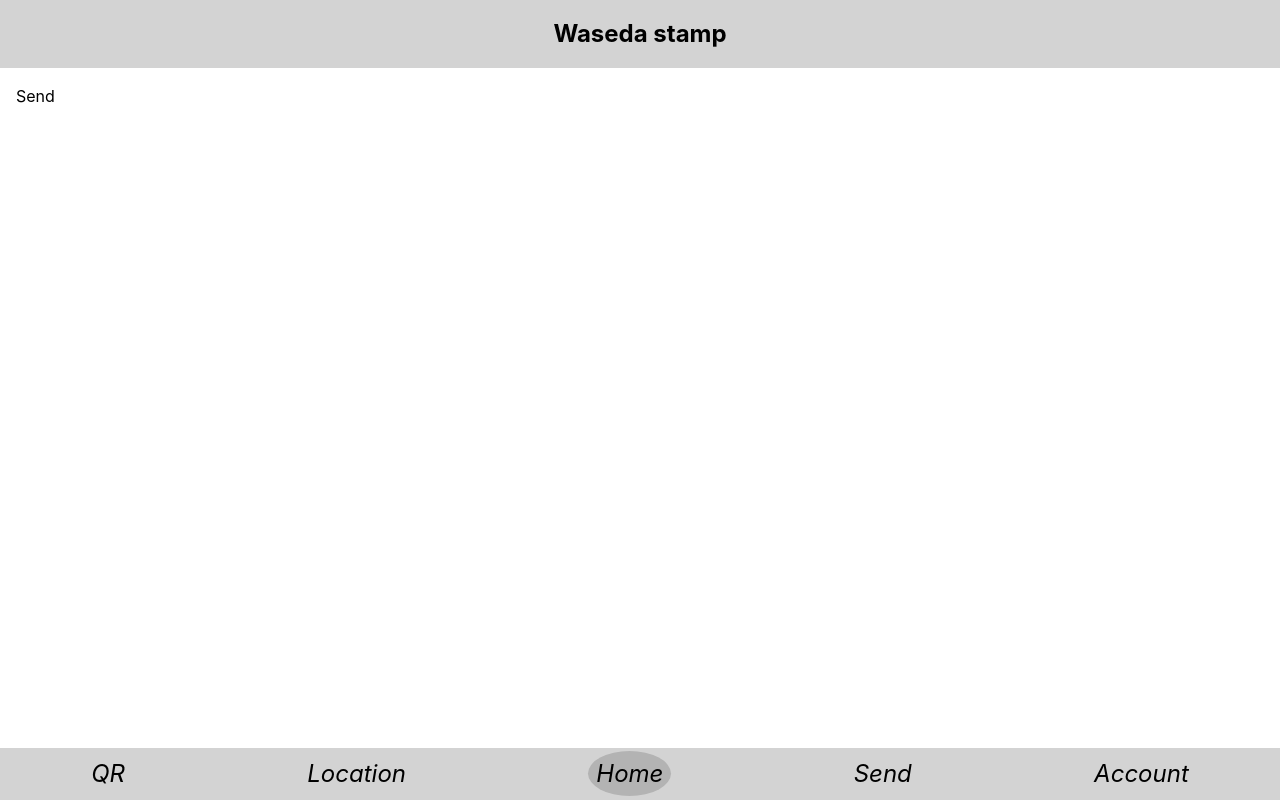
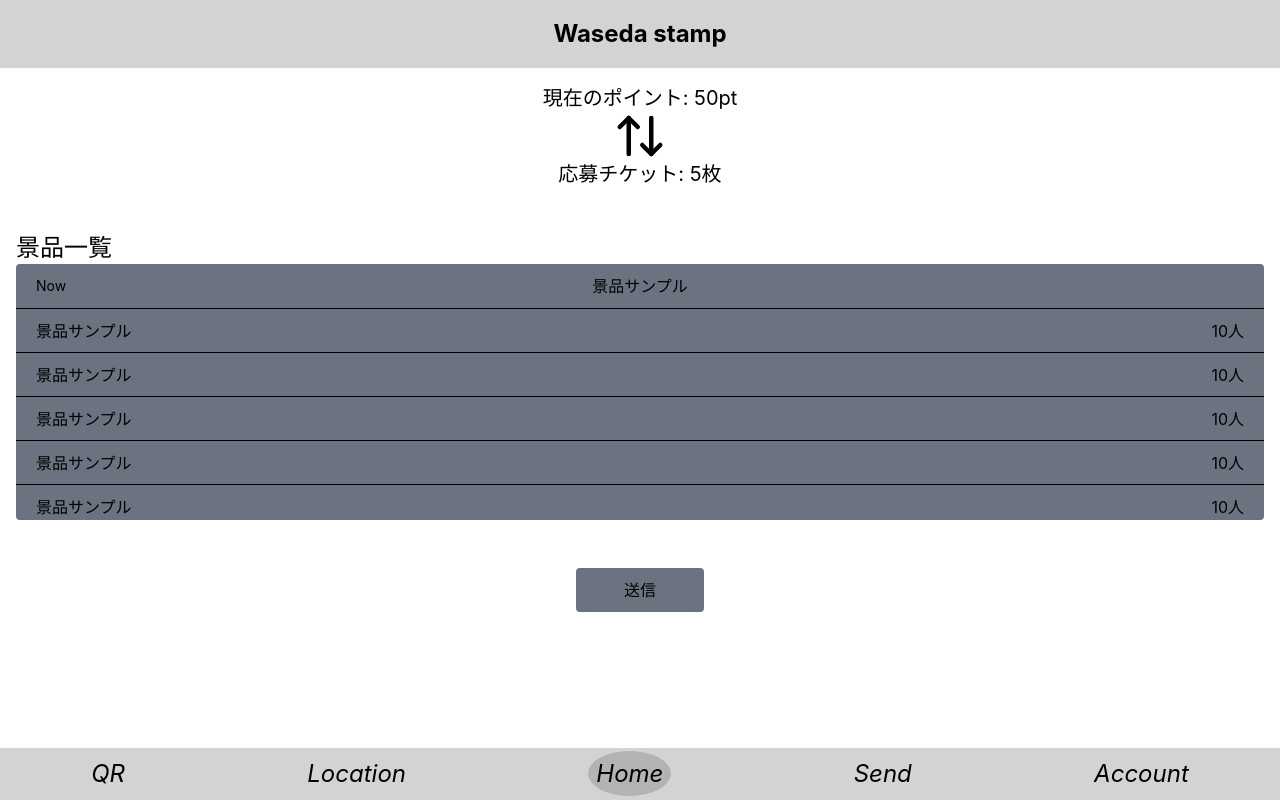
Before and after one commit to ichiro16go/WasedaStampRally, a React (Create React App) app: page /send in a window 1280 px wide. Built offline with nearby package versions, Linux system fonts and the light colour scheme.

Commit message:
SendPageフロント完成。

```diff
--- a/src/view/HomePageView.jsx
+++ b/src/view/HomePageView.jsx
@@ -12,6 +12,7 @@
                 <p className="text-xl">人</p>
             </section>
                 <p className="text-right mt-3">次の景品解放まであと: 10人</p>
+            {/* 以下のsectionはSendPageと共通なのでまとめる必要あり */}
             <section className="mt-11">
                 <h2 className="text-2xl">景品一覧</h2>
                 <ul className="w-full overflow-y-scroll max-h-64 bg-gray-500 divide-y divide-black rounded">
--- a/src/view/SendPageView.jsx
+++ b/src/view/SendPageView.jsx
@@ -1,3 +1,67 @@
+import { LuArrowRightLeft } from "react-icons/lu";
+
 export const Send=()=>{
-    return(<div>Send</div>)
+    return(
+        <div>
+            <p className="text-center text-xl">現在のポイント: 50pt</p>
+            <div className="flex h-12 items-center justify-center">
+                <LuArrowRightLeft className="rotate-90" size={54} />
+            </div>
+            <p className="text-center text-xl">応募チケット: 5枚</p>
+            {/* 以下のsectionはHomePageと共通なのでまとめる必要あり */}
+            <section className="mt-11">
+                <h2 className="text-2xl">景品一覧</h2>
+                <ul className="w-full overflow-y-scroll max-h-64 bg-gray-500 divide-y divide-black rounded">
+                    <li className="h-11 mx-5 flex items-center justify-center relative before:content-['Now'] before:text-sm before:absolute before:left-0">景品サンプル</li>
+                    <li className="h-11 px-5 flex items-center justify-between">
+                        <p>景品サンプル</p>
+                        <p>10人</p>
+                    </li>
+                    <li className="h-11 px-5 flex items-center justify-between">
+                        <p>景品サンプル</p>
+                        <p>10人</p>
+                    </li>
+                    <li className="h-11 px-5 flex items-center justify-between">
+                        <p>景品サンプル</p>
+                        <p>10人</p>
+                    </li>
+                    <li className="h-11 px-5 flex items-center justify-between">
+                        <p>景品サンプル</p>
+                        <p>10人</p>
+                    </li>
+                    <li className="h-11 px-5 flex items-center justify-between">
+                        <p>景品サンプル</p>
+                        <p>10人</p>
+                    </li>
+                    <li className="h-11 px-5 flex items-center justify-between">
+                        <p>景品サンプル</p>
+                        <p>10人</p>
+                    </li>
+                    <li className="h-11 px-5 flex items-center justify-between">
+                        <p>景品サンプル</p>
+                        <p>10人</p>
+                    </li>
+                    <li className="h-11 px-5 flex items-center justify-between">
+                        <p>景品サンプル</p>
+                        <p>10人</p>
+                    </li>
+                    <li className="h-11 px-5 flex items-center justify-between">
+                        <p>景品サンプル</p>
+                        <p>10人</p>
+                    </li>
+                    <li className="h-11 px-5 flex items-center justify-between">
+                        <p>景品サンプル</p>
+                        <p>10人</p>
+                    </li>
+                    <li className="h-11 px-5 flex items-center justify-between">
+                        <p>景品サンプル</p>
+                        <p>10人</p>
+                    </li>
+                </ul>
+            </section>
+            <button className="block mx-auto mt-12 w-32 h-11 bg-gray-500 rounded">
+                送信
+            </button>
+        </div>
+    );
 }
```
